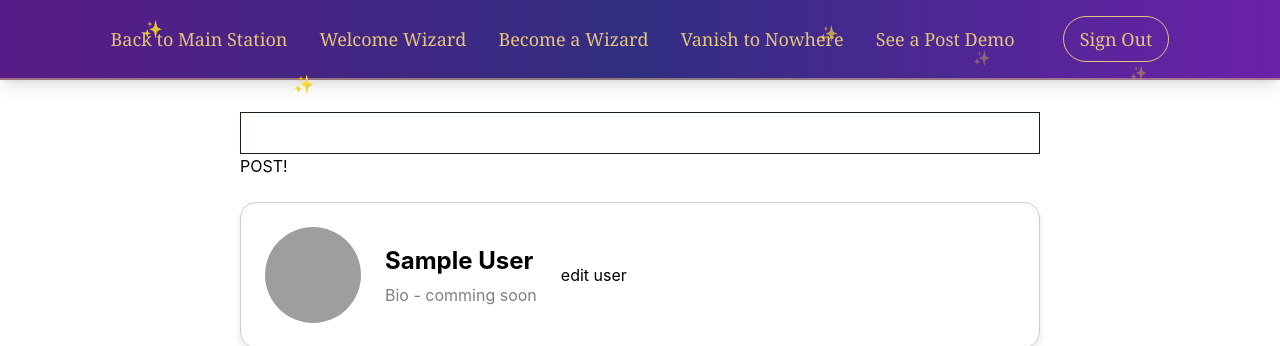
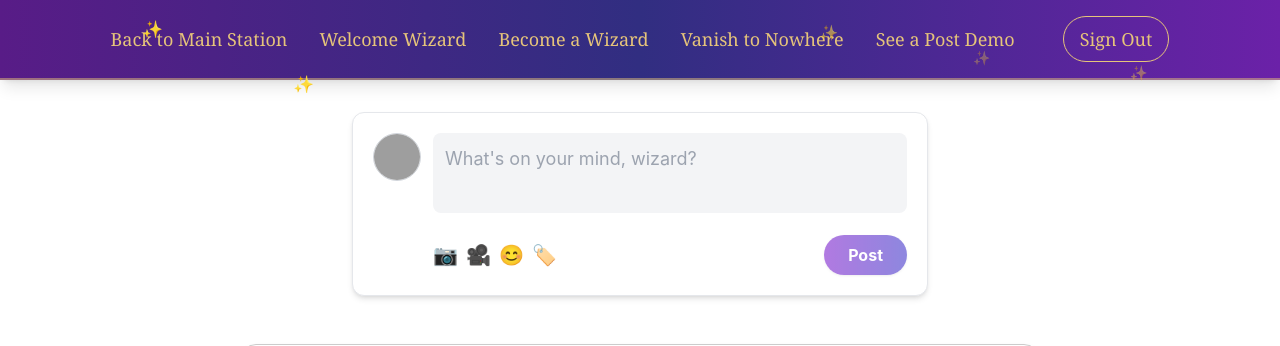
Before and after one commit to ChenZalman/TheOwlery, a React (Create React App) app in the folder Front-end/: page /post in a window 1280 px wide. Shown: the top 346 px of the page. Built offline with nearby package versions, Linux system fonts and the light colour scheme; sample sign-in values are in the browser's storage; grey boxes are pictures that could not be loaded; a web font is replaced by a local one.

Commit message:
toaster 1

```diff
--- a/Front-end/src/components/postCreator.js
+++ b/Front-end/src/components/postCreator.js
@@ -3,46 +3,75 @@ import { UsePost } from "../Hooks/UsePost";
 import { useState } from "react";
 import { UseSignInUp } from "../Hooks/UseSignInUp";
 
-
-const PostCreator = () =>{
-    const {post,isLoading,error} = UsePost()
-    const {user,loading} = useAuthContext()
-    const {signInUp} = UseSignInUp()
+const PostCreator = () => {
+  const { post, isLoading, error } = UsePost();
+  const { user, loading } = useAuthContext();
+  const { signInUp } = UseSignInUp();
   const [formData, setFormData] = useState({
-        text: ''
+    text: "",
   });
-
 
   const handleChange = (e) => {
     const { name, value } = e.target;
     setFormData((prev) => ({ ...prev, [name]: value }));
   };
+
   const handleSubmit = async (e) => {
     e.preventDefault();
-        Object.assign(formData,{userId: user.userId })
-        const json = await post(formData,"create")
-        if(user.postsId)
-        Object.assign(user,{postsId:[...user.postsId,json.id]})
-        else
-        Object.assign(user,{postsId:[json.id]})
-        signInUp({...user},'update')
+    Object.assign(formData, { userId: user.userId });
+    const json = await post(formData, "create");
+    const newPostId = json?.post?.id;
+    if (newPostId) {
+      if (user.postsId)
+        Object.assign(user, { postsId: [...user.postsId, newPostId] });
+      else Object.assign(user, { postsId: [newPostId] });
+      signInUp({ ...user }, "update");
+      setFormData({ text: "" }); // Clear input after post
     }
+  };
 
-    return(
-        <div>
+  return (
+    <div className="w-full max-w-xl mx-auto bg-white rounded-xl shadow-md p-5 mb-6 border border-gray-200">
       <form onSubmit={handleSubmit}>
-                <input
-                    type="text"
+        <div className="flex items-start gap-3">
+          <img
+            src={user.profilePicture || "/images/default-profile.png"}
+            alt="profile"
+            className="w-12 h-12 rounded-full object-cover border border-gray-300"
+          />
+          <div className="flex-1">
+            <textarea
               name="text"
               value={formData.text}
               onChange={handleChange}
-                    style={{ width: '100%', padding: '0.5rem', border:'solid', borderWidth:1, borderColor: "#112211" }}
+              placeholder={`What's on your mind, ${user.userName || "wizard"}?`}
+              className="w-full min-h-[60px] resize-none border-none focus:ring-0 text-lg bg-gray-100 rounded-lg p-3 mb-2"
+              maxLength={500}
+              required
             />
-                <button type="submit">
-                        POST!
+            <div className="flex items-center justify-between mt-2">
+              <div className="flex gap-2 text-gray-500 text-xl">
+                <span className="cursor-pointer hover:text-blue-500" title="Add Photo">📷</span>
+                <span className="cursor-pointer hover:text-green-600" title="Add Video">🎥</span>
+                <span className="cursor-pointer hover:text-yellow-500" title="Add Feeling">😊</span>
+                <span className="cursor-pointer hover:text-pink-500" title="Tag Friends">🏷️</span>
+              </div>
+              <button
+                type="submit"
+                disabled={isLoading || !formData.text.trim()}
+                className="bg-gradient-to-r from-purple-700 to-indigo-700 text-white font-bold px-6 py-2 rounded-full shadow hover:scale-105 transition-all duration-200 disabled:opacity-60"
+              >
+                {isLoading ? "Posting..." : "Post"}
               </button>
+            </div>
+            {error && (
+              <div className="text-red-500 text-sm mt-2">{error}</div>
+            )}
+          </div>
+        </div>
       </form>
     </div>
-    )
-}
-export default PostCreator
+  );
+};
+
+export default PostCreator;
```
Lines whose indentation alone changed are shown as unchanged.
